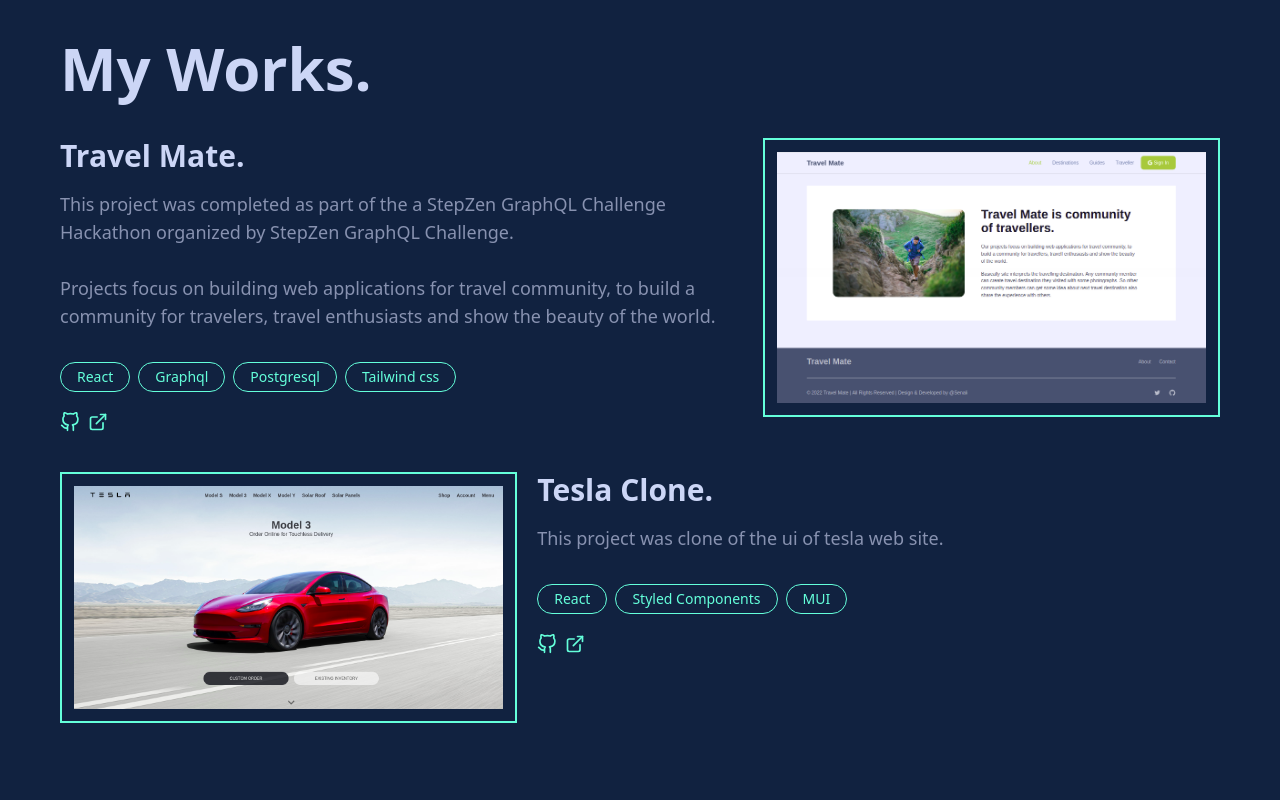
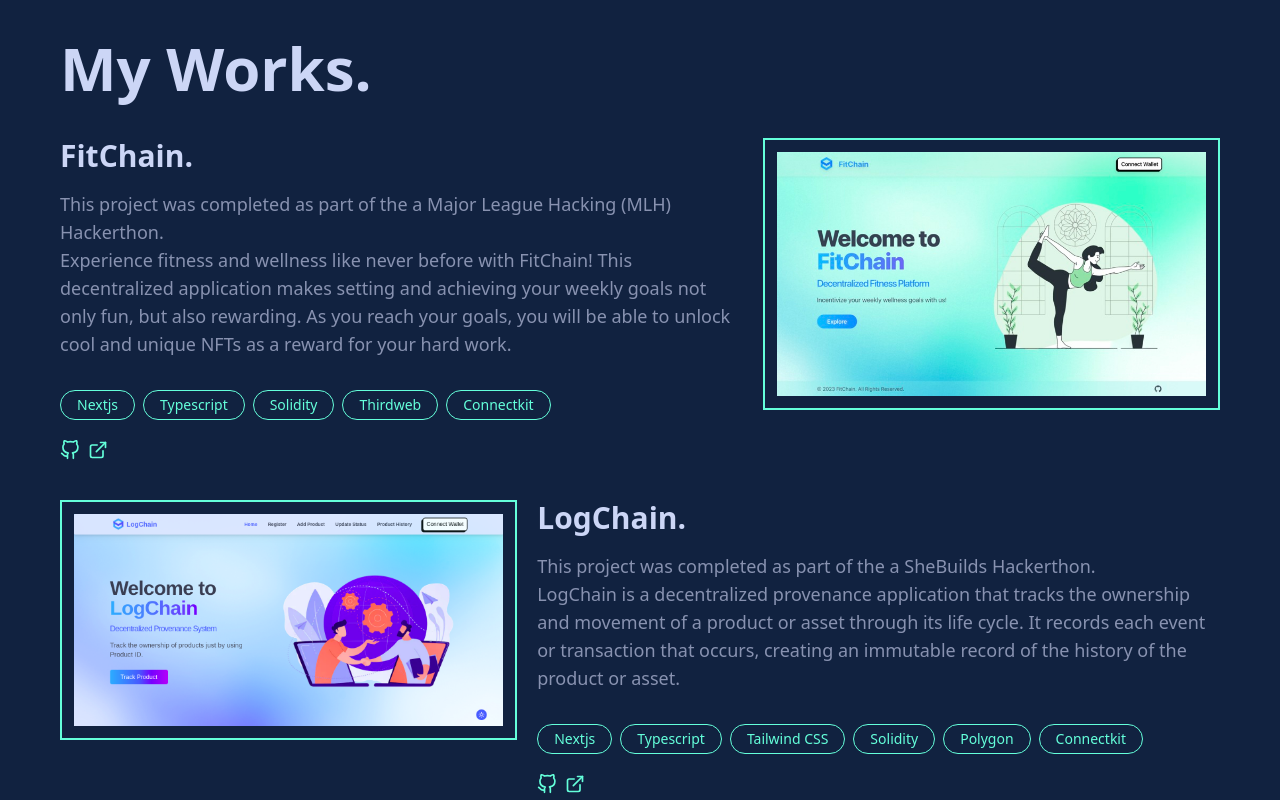
Before and after one commit to senali-d/senali-d.github.io, a Next.js app: page / in a window 1280 px wide. Shown: the part 1380-2180 px from the top of the page. Built offline with nearby package versions, Linux system fonts and the light colour scheme.

Commit message:
Add new porfolio

```diff
--- a/pages/index.tsx
+++ b/pages/index.tsx
@@ -59,6 +59,71 @@
             <h2 className="text-4xl text-center md:text-left sm:text-6xl text-[#ccd6f6] font-bold">
               My Works.
             </h2>
+          </div>
+
+          <div className="flex justify-between flex-col md:flex-row pt-10">
+            <div className="w-full pb-10 md:pb-0 md:pr-5 md:w-2/3">
+              <h3 className="text-xl sm:text-3xl text-[#ccd6f6] font-bold">
+                FitChain.
+              </h3>
+              <p className="text-lg text-[#8892b0] pt-4">
+                This project was completed as part of the a Major League Hacking (MLH) Hackerthon.
+                <br/>
+                Experience fitness and wellness like never before with FitChain!
+                This decentralized application makes setting and achieving your weekly goals not only fun, but also rewarding.
+                As you reach your goals, you will be able to unlock cool and unique NFTs as a reward for your hard work.
+              </p>
+              <div className="text-[#64ffda] flex flex-wrap pt-8">
+                <span className="text-sm border border-[#64ffda] mb-3 sm:mb-0 px-4 py-1 rounded-2xl mr-2">Nextjs</span>
+                <span className="text-sm border border-[#64ffda] mb-3 sm:mb-0 px-4 py-1 rounded-2xl mr-2">Typescript</span>
+                <span className="text-sm border border-[#64ffda] mb-3 sm:mb-0 px-4 py-1 rounded-2xl mr-2">Solidity</span>
+                <span className="text-sm border border-[#64ffda] mb-3 sm:mb-0 px-4 py-1 rounded-2xl mr-2">Thirdweb</span>
+                <span className="text-sm border border-[#64ffda] mb-3 sm:mb-0 px-4 py-1 rounded-2xl">Connectkit</span>
+              </div>
+              <div className="pt-5 flex">
+                <Link href="https://github.com/neel-ds/fitChain" target="_blank">
+                  <FiGithub color="#64ffda" size="20" className="mr-2" />
+                </Link>
+                <Link href="https://fitchain.vercel.app" target="_blank">
+                  <FiExternalLink color="#64ffda" size="20" />
+                </Link>
+              </div>
+            </div>
+            <div className="w-fit h-[100%] mx-auto md:mr-0 left-[50vw] sm:left-0 bg-slate-100 border-2 border-[#64ffda]">
+              <Image width="500" height="500" src="/fit-chain.jpg" className="bg-[#112240] p-3" alt="Senali" />
+            </div>
+          </div>
+          <div className="flex justify-between flex-col md:flex-row pt-10">
+            <div className="w-fit h-[100%] mx-auto md:ml-0 left-[50vw] sm:left-0 bg-slate-100 border-2 border-[#64ffda] order-1 md:order-none">
+              <Image width="500" height="500" src="/log-chain.png" className="bg-[#112240] p-3" alt="Senali" />
+            </div>
+            <div className="w-full pb-10 md:pb-0 md:pl-5 md:w-2/3 order-0 md:order-none">
+              <h3 className="text-xl sm:text-3xl text-[#ccd6f6] font-bold">
+                LogChain.
+              </h3>
+              <p className="text-lg text-[#8892b0] pt-4">
+                This project was completed as part of the a SheBuilds Hackerthon.
+                <br/>
+                LogChain is a decentralized provenance application that tracks the ownership and movement of a product or asset through its life cycle.
+                It records each event or transaction that occurs, creating an immutable record of the history of the product or asset.
+              </p>
+              <div className="text-[#64ffda] flex flex-wrap pt-8">
+              <span className="text-sm border border-[#64ffda] mb-3 sm:mb-0 px-4 py-1 rounded-2xl mr-2">Nextjs</span>
+                <span className="text-sm border border-[#64ffda] mb-3 sm:mb-0 px-4 py-1 rounded-2xl mr-2">Typescript</span>
+                <span className="text-sm border border-[#64ffda] mb-3 sm:mb-0 px-4 py-1 rounded-2xl mr-2">Tailwind CSS</span>
+                <span className="text-sm border border-[#64ffda] mb-3 sm:mb-0 px-4 py-1 rounded-2xl mr-2">Solidity</span>
+                <span className="text-sm border border-[#64ffda] mb-3 sm:mb-0 px-4 py-1 rounded-2xl mr-2">Polygon</span>
+                <span className="text-sm border border-[#64ffda] mb-3 sm:mb-0 px-4 py-1 rounded-2xl">Connectkit</span>
+              </div>
+              <div className="pt-5 flex">
+                <Link href="https://github.com/vrajdesai78/LogChain" target="_blank">
+                  <FiGithub color="#64ffda" size="20" className="mr-2" />
+                </Link>
+                <Link href="https://log-chain.vercel.app" target="_blank">
+                  <FiExternalLink color="#64ffda" size="20" />
+                </Link>
+              </div>
+            </div>
           </div>
           <div className="flex justify-between flex-col md:flex-row pt-10">
             <div className="w-full pb-10 md:pb-0 md:pr-5 md:w-2/3">
```
Also changed, not shown: public/fit-chain.jpg (added), public/log-chain.png (added).
